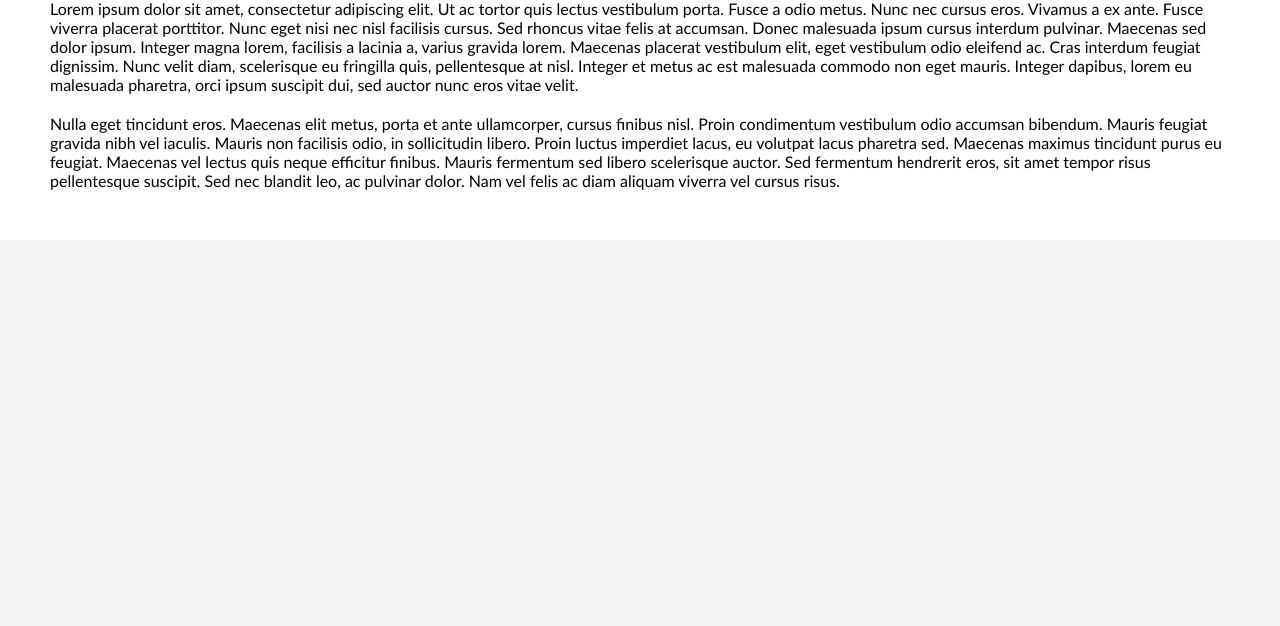
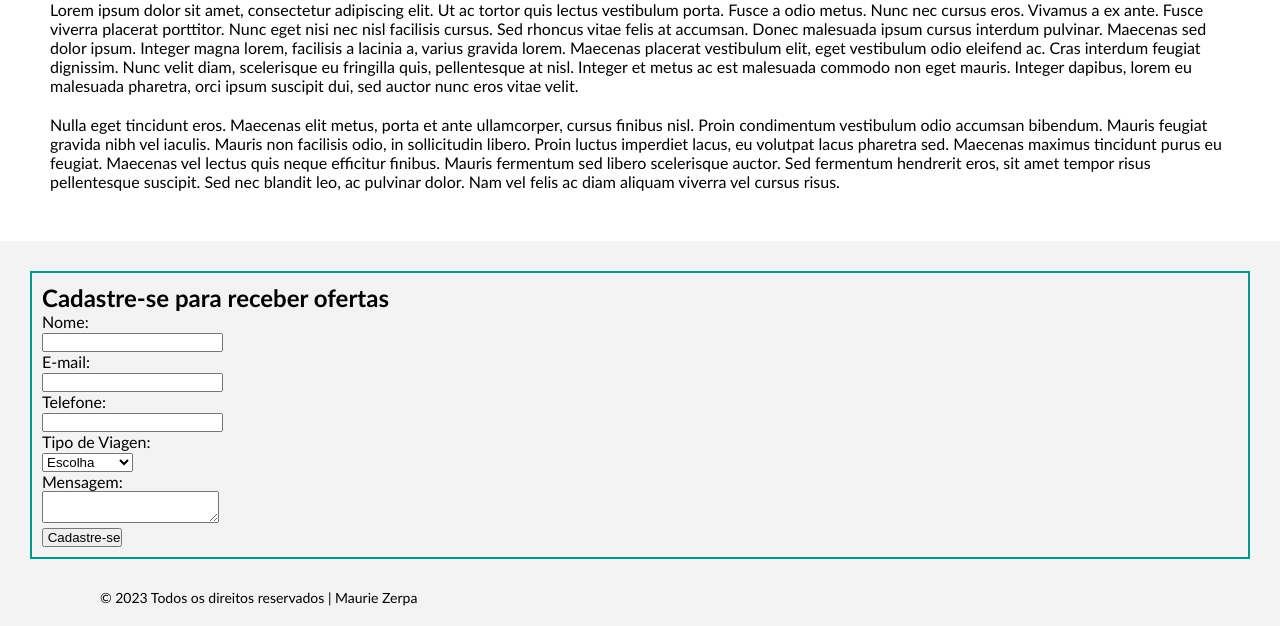
Before and after one commit to mauriezerpa/projeto1, a plain HTML site: page index.html in a window 1280 px wide. Shown: the part 625-1251 px from the top of the page. Before the commit the page ends 885 px from the top, so only its background shows below. Drawn offline with Linux system fonts and the light colour scheme.

Commit message:
alteracao 3 dia

```diff
--- a/css/estilo.css
+++ b/css/estilo.css
@@ -12,16 +12,24 @@ body{
 	background: #f3f3f3
 }
 
+footer{
+	font-size: 14px;
+	margin: 10px 0 20px 100px ;
+
+
+}
+
 /*ids*/
 
 #navegacao{
 	background: #fff;
-	border-bottom: 1px solid #d8d8d8;
+	border-bottom: 2px solid #01998d;
 	height: 60px;
 	position: fixed;
 	width: 100%;
 	top: 0;
 }
+
 
 #area{
 	width: 700px;
@@ -72,6 +80,12 @@ body{
 	margin-bottom: 20px;
 }
 
+#formulario{
+	border: 2px solid #01998d;
+	margin: 30px;
+	padding: 10px;
+}
+
 
 
 /*Formatacao do menu*/
@@ -103,7 +117,7 @@ body{
 
 .data-postagem{
 
-	border-bottom: 1px solid #0067C5;
+	border-bottom: 2px solid #0067C5;
 	display: block;
 	padding-bottom: 10px;
 	margin-bottom: 10px;
--- a/index.html
+++ b/index.html
@@ -26,10 +26,9 @@
 
 
 
-	</body>
 
 
-	<div id="galeria-foto">
+		<div id="galeria-foto">
 			<img class="imagens" src="imagens/img2.png">
 			<span class="resumo"> <h2> Turismo </h2> </span>
 		</div>
@@ -64,4 +63,49 @@
 		</div>
 
 
+
+		<div id="formulario">
+
+			<h2>Cadastre-se para receber ofertas </h2>
+			<form>
+
+				Nome: <br/>
+				<input type="texto" name="nome "> <br/>
+
+				E-mail: <br/>
+				<input type="texto" name="email"> <br/>
+
+				Telefone: <br/>
+				<input type="texto" name="telefone"> <br/>
+
+				Tipo de Viagen: <br/>
+				<select>
+					<option selected disabled value="">Escolha</option>
+					<option>Corporativa</option>
+					<option>Turismo</option>
+					<option>Aventura</option>
+				</select> <br/>
+
+
+				Mensagem: <br/>
+				<textarea> </textarea> <br/>
+
+				<input type="submit" value=" Cadastre-se">
+
+			</form>
+
+		</div>
+
+		<footer>
+			<p> &copy; 2023 Todos os direitos reservados | Maurie Zerpa </p>
+		</footer>
+
+
+
+
+	</body>
+
+
+
+
 </html>
```
Also changed, not shown: imagens/img0.png (added).
